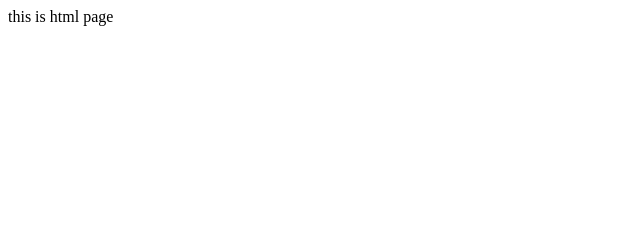
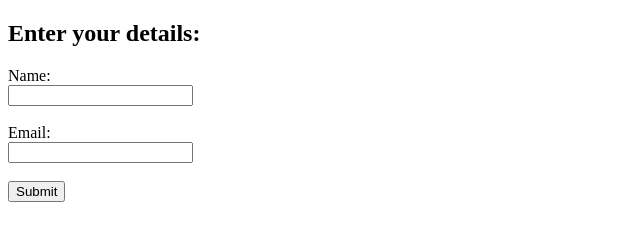
Before and after one commit to mahajanvenu11/index.html, a plain HTML site: page index.html in a window 1280 px wide. Shown: the whole page, without its empty margins (0-640 px from the left). Drawn offline with Linux system fonts and the light colour scheme.

Commit message:
Update index.html

```diff
--- a/index.html
+++ b/index.html
@@ -1,11 +1,24 @@
 <!DOCTYPE html>
 <html lang="en">
 <head>
-    <meta charset="UTF-8">
-    <meta name="viewport" content="width=device-width, initial-scale=1.0">
-    <title>Document</title>
+  <meta charset="UTF-8">
+  <meta name="viewport" content="width=device-width, initial-scale=1.0">
+  <title>Submit Form Example</title>
 </head>
 <body>
-    this is html page
+
+  <h2>Enter your details:</h2>
+
+  <form action="http://127.0.0.1:5000/submit" method="POST">
+    <label for="name">Name:</label><br>
+    <input type="text" id="name" name="name" required><br><br>
+
+
+    <label for="email">Email:</label><br>
+    <input type="email" id="email" name="email" required><br><br>
+
+    <input type="submit" value="Submit">
+  </form>
+
 </body>
 </html>
```
